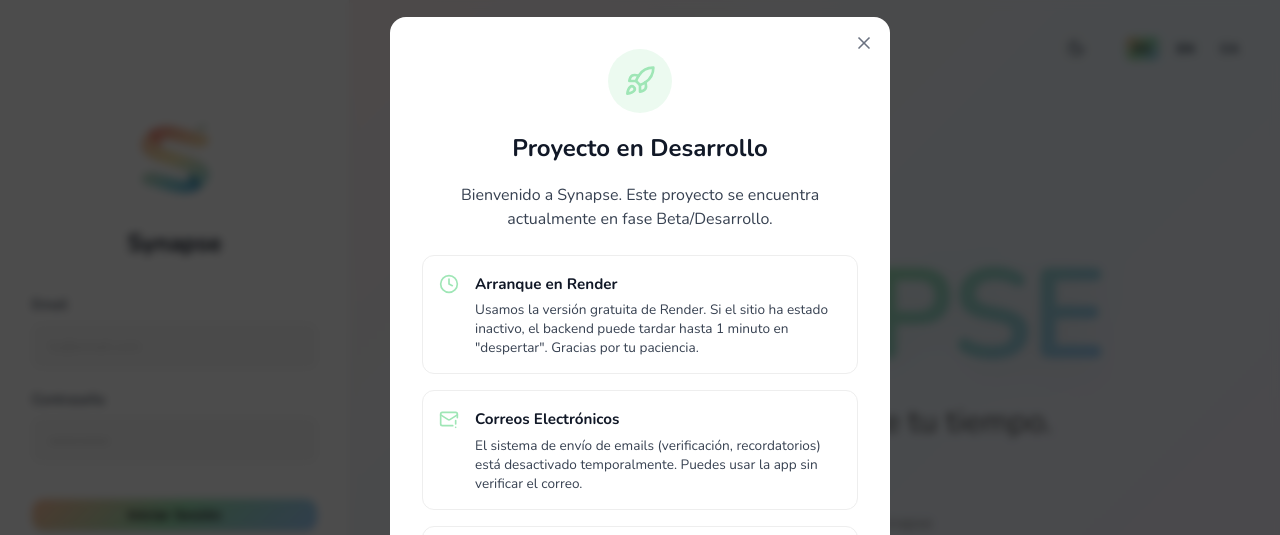
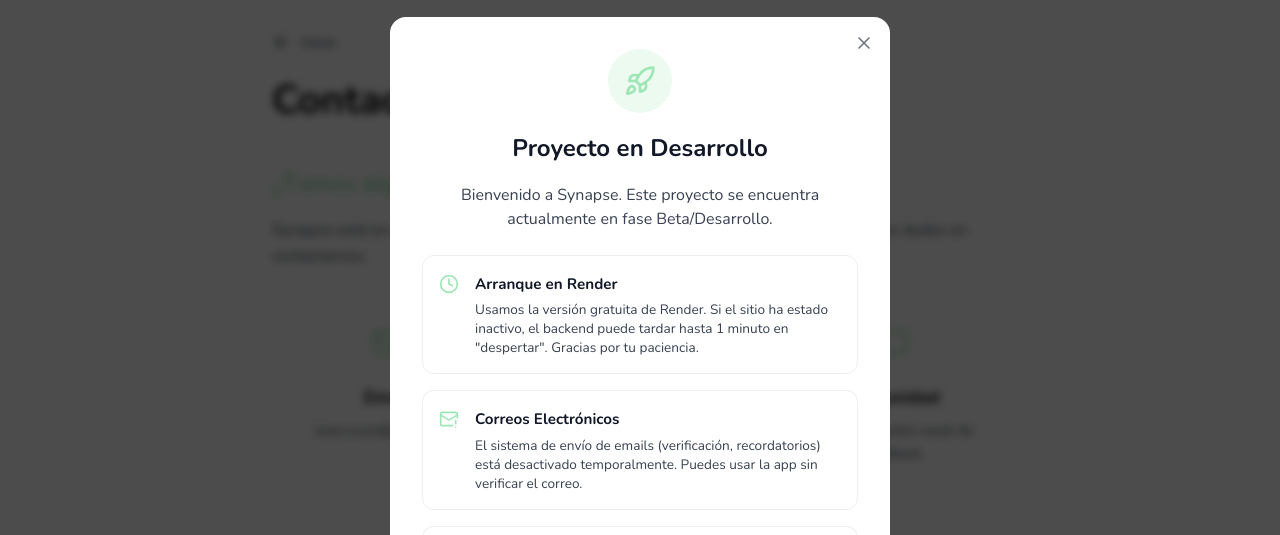
Before and after one commit to chucla0/Synapse, a React (Vite) app in the folder frontend/: page /support in a window 1280 px wide. Before the commit this address led to /login. Shown: the top 535 px of the page. Built offline with nearby package versions, Linux system fonts and the light colour scheme; no server answers.

Commit message:
Docs: Add User Guide and Contact Support functional pages

```diff
--- a/frontend/src/App.jsx
+++ b/frontend/src/App.jsx
@@ -8,6 +8,8 @@
 import SetPassword from './pages/Auth/SetPassword';
 import TermsOfService from './pages/Legal/TermsOfService';
 import PrivacyPolicy from './pages/Legal/PrivacyPolicy';
+import UserGuide from './pages/Legal/UserGuide';
+import Support from './pages/Legal/Support';
 import DevNoticeModal from './components/ui/DevNoticeModal';
 import { getToken } from './utils/auth';
 import { DateFnsLocaleProvider } from './contexts/LocaleContext';
@@ -76,6 +78,8 @@
               <Route path="/set-password" element={<SetPassword onLogin={handleLogin} />} />
               <Route path="/terms" element={<TermsOfService />} />
               <Route path="/privacy" element={<PrivacyPolicy />} />
+              <Route path="/guide" element={<UserGuide />} />
+              <Route path="/support" element={<Support />} />
               {/* Catch-all route for 404 handling */}
               <Route path="*" element={<Navigate to={isAuthenticated ? "/dashboard" : "/login"} replace />} />
             </Routes>
--- a/frontend/src/components/settings/WebSettingsModal.jsx
+++ b/frontend/src/components/settings/WebSettingsModal.jsx
@@ -526,14 +526,14 @@
   const renderHelpSettings = () => (
     <div className="settings-group">
       <div className="help-links">
-        <a href="#" className="help-link-item" onClick={(e) => e.preventDefault()}>
+        <Link to="/guide" className="help-link-item" onClick={onClose}>
           <span>{t('userGuide', 'Guía de Usuario')}</span>
           <ChevronRight size={16} />
-        </a>
-        <a href="#" className="help-link-item" onClick={(e) => e.preventDefault()}>
+        </Link>
+        <Link to="/support" className="help-link-item" onClick={onClose}>
           <span>{t('contactSupport', 'Contacto y Soporte')}</span>
           <ChevronRight size={16} />
-        </a>
+        </Link>
         <Link to="/terms" className="help-link-item" onClick={onClose}>
           <span>{t('termsOfService', 'Términos de Servicio')}</span>
           <ChevronRight size={16} />
--- a/frontend/src/pages/Legal/Legal.css
+++ b/frontend/src/pages/Legal/Legal.css
@@ -52,3 +52,40 @@
   line-height: 1.6;
   color: var(--text-secondary);
 }
+
+.support-grid {
+  display: grid;
+  grid-template-columns: repeat(auto-fit, minmax(200px, 1fr));
+  gap: var(--spacing-lg);
+  margin-top: var(--spacing-xl);
+}
+
+.support-card {
+  background-color: var(--bg-card);
+  padding: var(--spacing-lg);
+  border-radius: var(--radius-md);
+  border: 1px solid var(--border);
+  text-align: center;
+  transition: transform 0.2s;
+}
+
+.support-card:hover {
+  transform: translateY(-5px);
+  border-color: var(--accent);
+}
+
+.support-icon {
+  color: var(--accent);
+  margin-bottom: var(--spacing-md);
+  width: 32px;
+  height: 32px;
+}
+
+.support-card h3 {
+  font-size: 1.1rem;
+  margin-bottom: 8px;
+}
+
+.support-card p {
+  font-size: 0.9rem;
+}
--- /dev/null
+++ b/frontend/src/pages/Legal/Support.jsx
@@ -0,0 +1,51 @@
+import React from 'react';
+import { useTranslation } from 'react-i18next';
+import { useNavigate } from 'react-router-dom';
+import { ArrowLeft, Mail, Github, MessageSquare } from 'lucide-react';
+import './Legal.css';
+
+const Support = () => {
+  const { t } = useTranslation();
+  const navigate = useNavigate();
+
+  return (
+    <div className="legal-container">
+      <header className="legal-header">
+        <button onClick={() => navigate(-1)} className="btn-back">
+          <ArrowLeft size={20} />
+          <span>{t('back', 'Volver')}</span>
+        </button>
+        <h1>{t('contactSupport', 'Contacto y Soporte')}</h1>
+      </header>
+
+      <main className="legal-content">
+        <section>
+          <h2>¿Tienes algún problema?</h2>
+          <p>Synapse está en desarrollo activo. Si encuentras un error o tienes alguna sugerencia, no dudes en contactarnos.</p>
+        </section>
+
+        <div className="support-grid">
+          <div className="support-card">
+            <Mail className="support-icon" />
+            <h3>Email</h3>
+            <p>iizan.cruzz@gmail.com</p>
+          </div>
+
+          <div className="support-card">
+            <Github className="support-icon" />
+            <h3>GitHub</h3>
+            <p>Reporta un issue en el repositorio oficial.</p>
+          </div>
+
+          <div className="support-card">
+            <MessageSquare className="support-icon" />
+            <h3>Comunidad</h3>
+            <p>Únete a nuestro canal de feedback.</p>
+          </div>
+        </div>
+      </main>
+    </div>
+  );
+};
+
+export default Support;
--- /dev/null
+++ b/frontend/src/pages/Legal/UserGuide.jsx
@@ -0,0 +1,51 @@
+import React from 'react';
+import { useTranslation } from 'react-i18next';
+import { useNavigate } from 'react-router-dom';
+import { ArrowLeft, BookOpen, Calendar, Users, Bell, Settings } from 'lucide-react';
+import './Legal.css';
+
+const UserGuide = () => {
+  const { t } = useTranslation();
+  const navigate = useNavigate();
+
+  return (
+    <div className="legal-container">
+      <header className="legal-header">
+        <button onClick={() => navigate(-1)} className="btn-back">
+          <ArrowLeft size={20} />
+          <span>{t('back', 'Volver')}</span>
+        </button>
+        <h1>{t('userGuideTitle', 'Guía de Usuario')}</h1>
+      </header>
+
+      <main className="legal-content">
+        <section>
+          <h2><Calendar size={24} style={{ verticalAlign: 'middle', marginRight: '10px' }} /> Gestión de Agendas</h2>
+          <p>Synapse te permite crear diferentes tipos de agendas según tus necesidades:</p>
+          <ul>
+            <li><strong>Personal:</strong> Para tus eventos privados.</li>
+            <li><strong>Laboral:</strong> Con flujo de aprobación para equipos.</li>
+            <li><strong>Educativa:</strong> Separación entre profesores y estudiantes.</li>
+          </ul>
+        </section>
+
+        <section>
+          <h2><Users size={24} style={{ verticalAlign: 'middle', marginRight: '10px' }} /> Colaboración</h2>
+          <p>Invita a otros usuarios a tus agendas compartidas. Puedes asignarles roles como Editor, Lector o Jefe (en agendas laborales).</p>
+        </section>
+
+        <section>
+          <h2><Bell size={24} style={{ verticalAlign: 'middle', marginRight: '10px' }} /> Notificaciones</h2>
+          <p>Recibirás avisos en tiempo real cuando alguien te invite a una agenda, cree un evento o cuando un jefe apruebe tu solicitud.</p>
+        </section>
+
+        <section>
+          <h2><Settings size={24} style={{ verticalAlign: 'middle', marginRight: '10px' }} /> Personalización</h2>
+          <p>Desde los ajustes web puedes cambiar el tema (claro/oscuro), el color de acento de la interfaz y tu idioma de preferencia.</p>
+        </section>
+      </main>
+    </div>
+  );
+};
+
+export default UserGuide;
```
